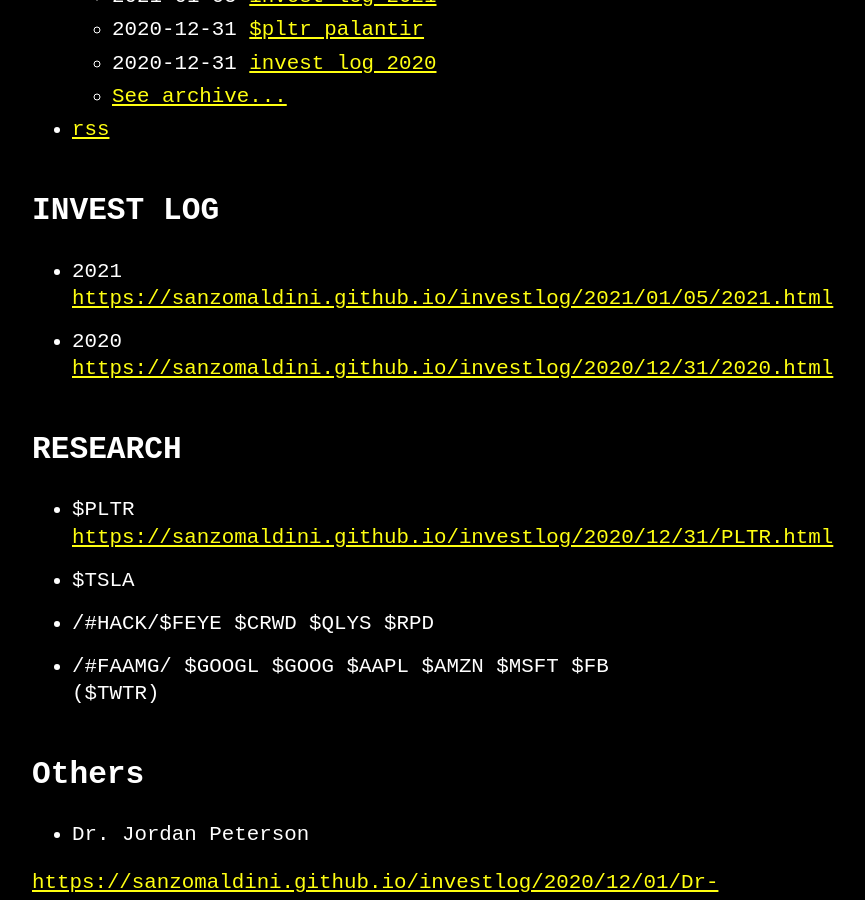
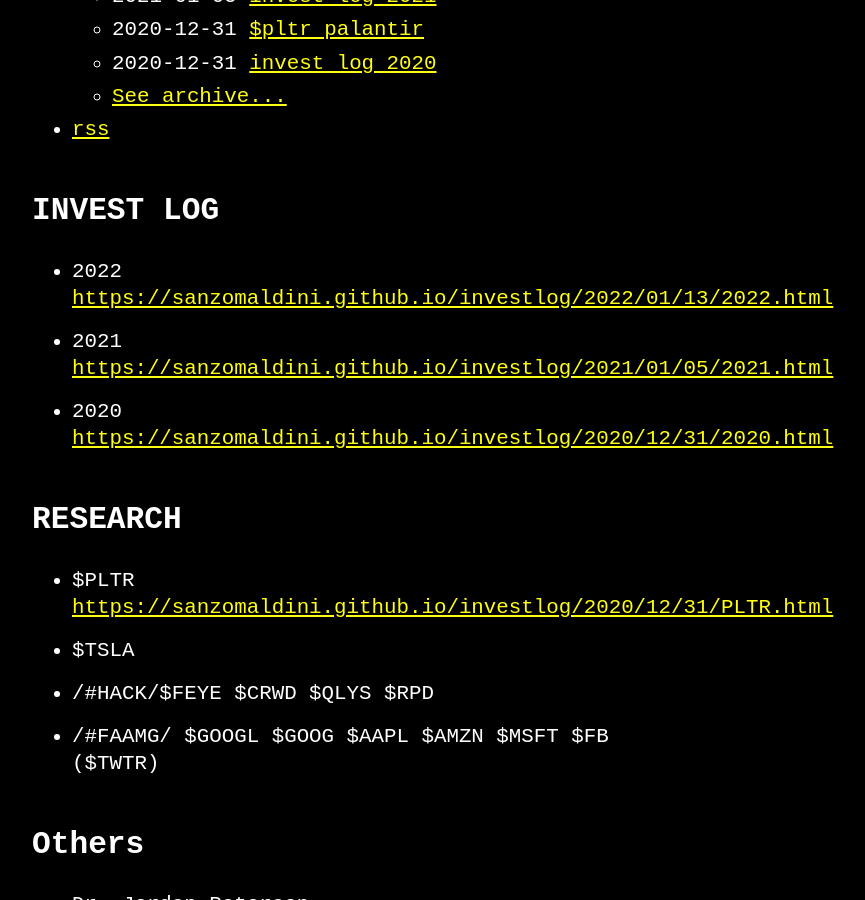
Before and after one commit to sanzomaldini/investlog, a Jekyll site: the page built from index.md, in a window 1280 px wide and 900 px high, scrolled down 425 px. Shown: the whole window, without its empty margins (288-1153 px from the left). Built offline with Jekyll 4.4.1, drawn with Linux system fonts in a browser that asks for light colours; our own code applies the rules of GitHub Pages for plain Markdown files.

Commit message:
Update index.md

```diff
--- a/index.md
+++ b/index.md
@@ -3,6 +3,8 @@ layout: home
 ---
 
 ## INVEST LOG ##
+
+- 2022 <https://sanzomaldini.github.io/investlog/2022/01/13/2022.html>
 
 - 2021 <https://sanzomaldini.github.io/investlog/2021/01/05/2021.html>
 
```
